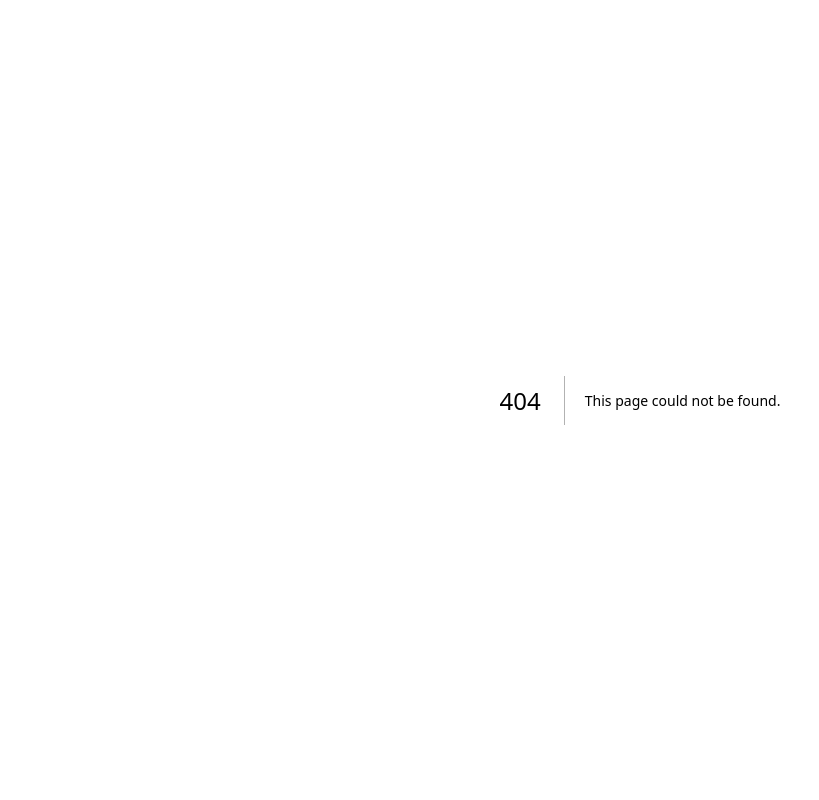
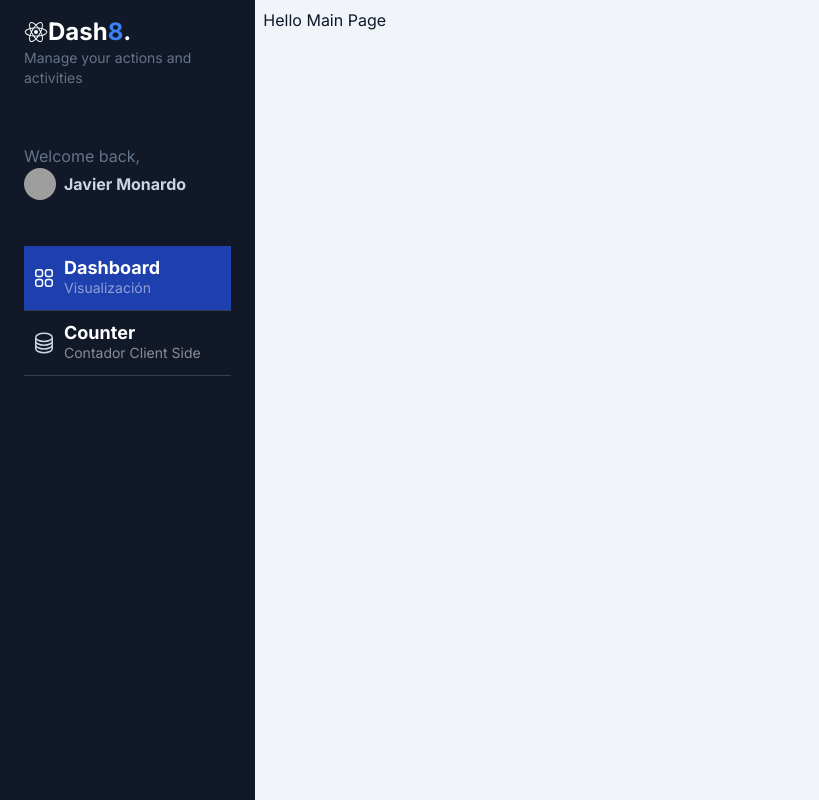
Before and after one commit to JavierHM-Audioslave/my-dashboard, a Next.js app: page /dashboard/main in a window 1280 px wide. Before the commit this address had no page. Shown: the whole page, without its empty margins (0-819 px from the left). Built offline with nearby package versions, Linux system fonts and the light colour scheme; grey boxes are pictures that could not be loaded.

Commit message:
MainPage component created

```diff
--- /dev/null
+++ b/src/app/dashboard/main/page.tsx
@@ -0,0 +1,9 @@
+const MainPage = () => {
+  return (
+    <div>
+      <h1>Hello Main Page</h1>
+    </div>
+  );
+};
+
+export default MainPage;
--- a/src/app/page.tsx
+++ b/src/app/page.tsx
@@ -2,5 +2,5 @@ import { ReactElement } from "react";
 import { redirect } from "next/navigation";
 
 export default function HomePage(): ReactElement {
-  redirect("/dashboard/counter");
+  redirect("/dashboard/main");
 }
--- a/src/components/Sidebar.tsx
+++ b/src/components/Sidebar.tsx
@@ -6,7 +6,7 @@ import { ReactNode } from "react";
 export const Sidebar = () => {
   const sidebarItems: SidebarItemType[] = [
     {
-      path: "/",
+      path: "/dashboard/main",
       svg: (
         <svg
           xmlns="http://www.w3.org/2000/svg"
```
